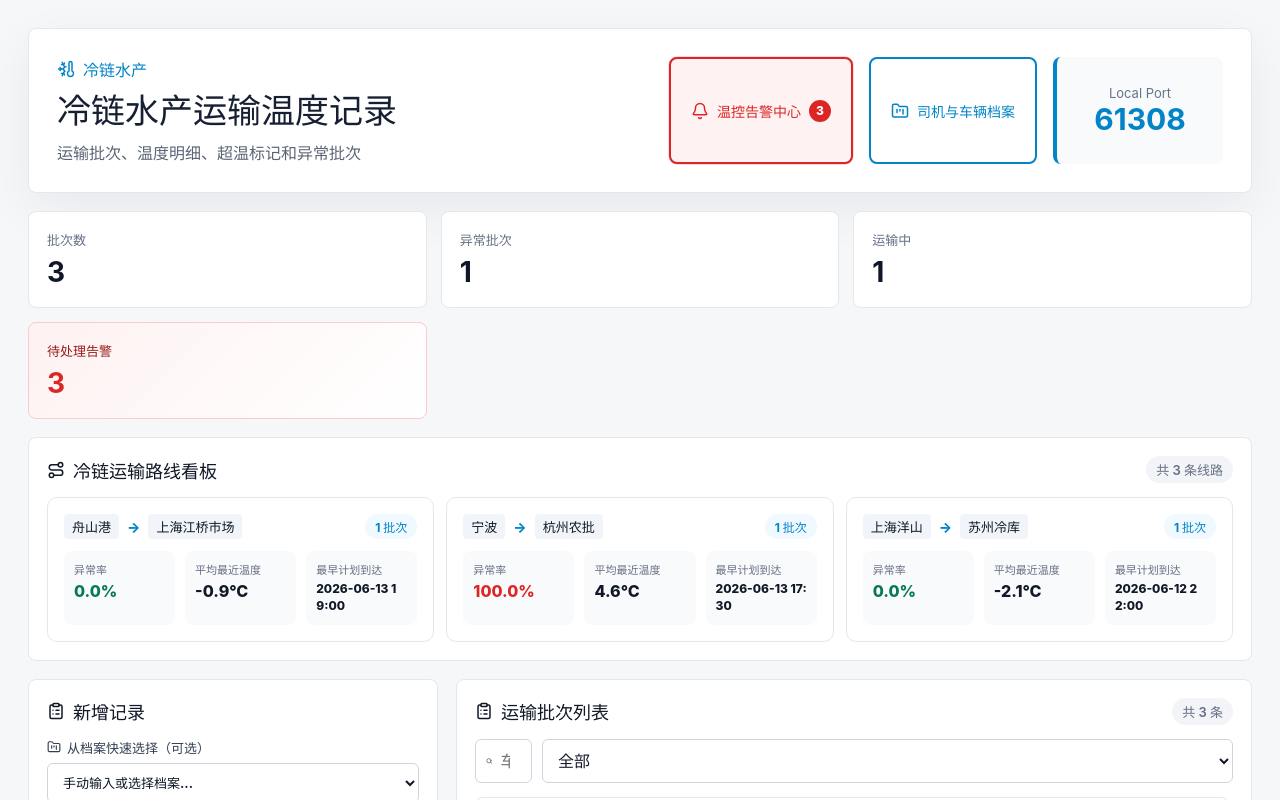
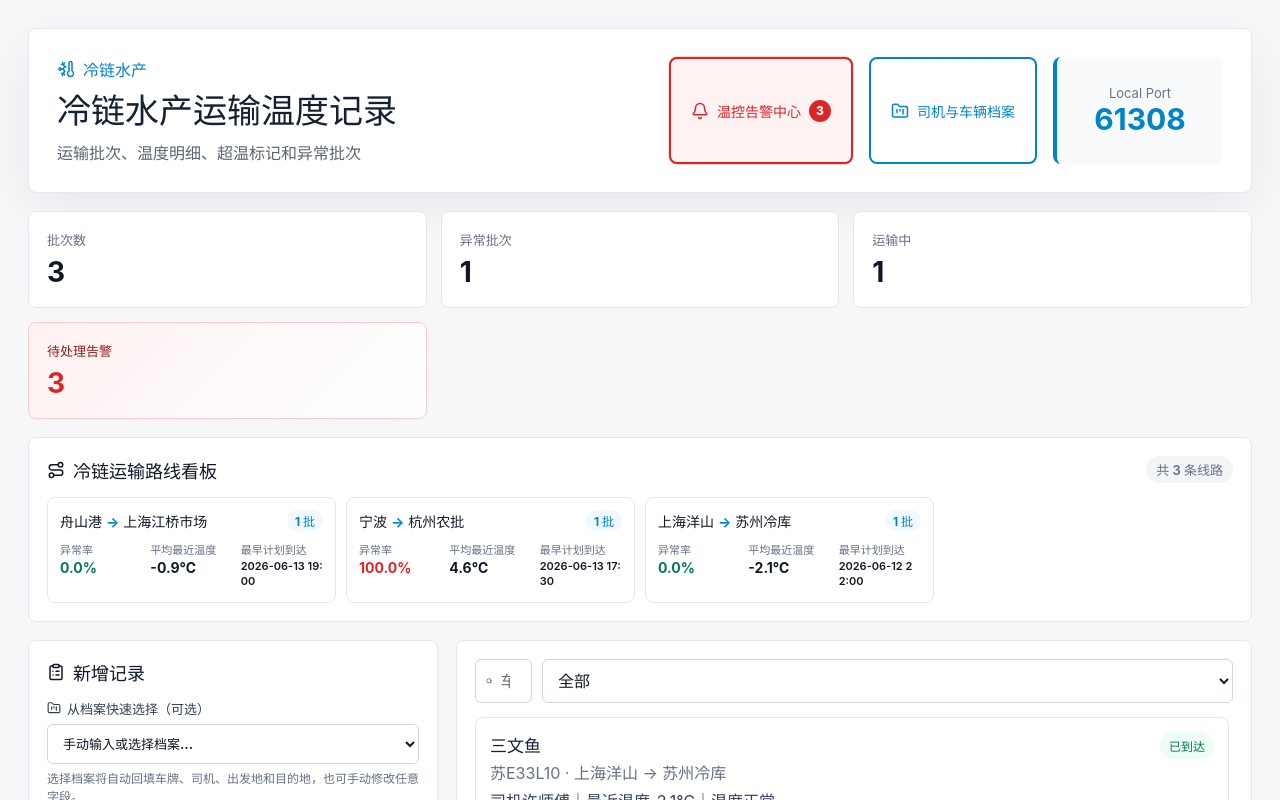
Before and after one commit to aliAjax/hxwl-61308-48eee3e, a React (Vite) app: page / in a window 1280 px wide. Shown: the top 800 px of the page. Built offline with nearby package versions, Linux system fonts and the light colour scheme.

Commit message:
.3436396082391580:552a9feb8a5b7c4da5342740d6d078e7_6a2d4186792c020995147ee1.6a2d5136792c0209951488e8.6a2d513644a815a554da4e65:Trae CN.T(2026/6/13 20:46:46)

```diff
--- a/src/App.css
+++ b/src/App.css
@@ -875,61 +875,47 @@ textarea { min-height: 76px; resize: vertical; }
 
 .route-board {
   display: grid;
-  grid-template-columns: repeat(auto-fill, minmax(320px, 1fr));
-  gap: 12px;
+  grid-template-columns: repeat(auto-fill, minmax(280px, 1fr));
+  gap: 10px;
 }
 
 .route-card {
   border: 1px solid #e5e7eb;
-  border-radius: 10px;
-  padding: 16px;
+  border-radius: 8px;
+  padding: 12px;
   background: #fff;
   cursor: pointer;
-  transition: all .16s;
-  position: relative;
+  transition: border-color .15s;
 }
 
 .route-card:hover {
   border-color: var(--accent);
-  box-shadow: 0 8px 24px rgba(15, 23, 42, .08);
-  transform: translateY(-1px);
 }
 
 .route-card.active {
   border-color: var(--accent);
   border-width: 2px;
-  background: linear-gradient(to right, #f0f9ff 0%, #ffffff 60%);
-  box-shadow: 0 4px 16px rgba(2, 132, 199, 0.15);
+  padding: 11px;
+  background: #f0f9ff;
 }
 
 .route-card-head {
   display: flex;
   justify-content: space-between;
   align-items: center;
-  gap: 12px;
-  margin-bottom: 12px;
+  gap: 10px;
+  margin-bottom: 10px;
 }
 
 .route-name {
-  display: flex;
-  align-items: center;
-  gap: 8px;
   font-weight: 700;
-  font-size: 15px;
+  font-size: 14px;
   color: #111827;
-}
-
-.route-from, .route-to {
-  padding: 3px 8px;
-  background: #f1f5f9;
-  border-radius: 4px;
-  font-size: 13px;
 }
 
 .route-arrow {
   color: var(--accent);
-  font-weight: 800;
-  font-size: 14px;
+  margin: 0 4px;
 }
 
 .route-batch-count {
@@ -937,35 +923,37 @@ textarea { min-height: 76px; resize: vertical; }
   font-weight: 700;
   color: var(--accent);
   background: #f0f9ff;
-  padding: 4px 10px;
+  padding: 2px 8px;
   border-radius: 999px;
+  flex-shrink: 0;
+}
+
+.route-card.active .route-batch-count {
+  background: #fff;
 }
 
 .route-card-stats {
   display: grid;
   grid-template-columns: repeat(3, minmax(0, 1fr));
-  gap: 10px;
+  gap: 8px;
 }
 
 .route-stat {
   display: flex;
   flex-direction: column;
-  gap: 4px;
-  padding: 10px;
-  background: #f9fafb;
-  border-radius: 8px;
+  gap: 2px;
 }
 
 .route-stat-label {
   font-size: 11px;
   color: #667085;
-  font-weight: 600;
+  font-weight: 500;
 }
 
 .route-stat-value {
-  font-size: 16px;
+  font-size: 14px;
   color: #111827;
-  font-weight: 800;
+  font-weight: 700;
 }
 
 .route-stat-value.abnormal {
@@ -977,74 +965,34 @@ textarea { min-height: 76px; resize: vertical; }
 }
 
 .route-stat-value.eta {
-  font-size: 12px;
+  font-size: 11px;
   line-height: 1.4;
   word-break: break-all;
+  font-weight: 600;
 }
 
 .clear-route-btn {
   margin-left: auto;
   display: inline-flex;
   align-items: center;
-  gap: 6px;
-  padding: 5px 12px;
-  border: 1px solid #dc2626;
-  background: #fef2f2;
-  color: #dc2626;
-  border-radius: 999px;
+  gap: 4px;
+  padding: 4px 10px;
+  border: 1px solid #d0d5dd;
+  background: #fff;
+  color: #344054;
+  border-radius: 6px;
   font-size: 12px;
-  font-weight: 700;
+  font-weight: 600;
   transition: all .15s;
 }
 
 .clear-route-btn:hover {
-  background: #dc2626;
-  color: #fff;
-}
-
-.route-filter-tag {
-  display: inline-flex;
-  align-items: center;
-  gap: 6px;
-  padding: 3px 6px 3px 10px;
-  background: var(--accent);
-  color: #fff;
-  border-radius: 999px;
-  font-size: 12px;
-  font-weight: 600;
-  margin-left: 8px;
-}
-
-.route-filter-tag button {
-  display: inline-flex;
-  align-items: center;
-  justify-content: center;
-  width: 18px;
-  height: 18px;
-  border: 0;
-  background: rgba(255, 255, 255, 0.2);
-  color: #fff;
-  border-radius: 999px;
-  padding: 0;
-  cursor: pointer;
-  transition: background .15s;
-}
-
-.route-filter-tag button:hover {
-  background: rgba(255, 255, 255, 0.35);
+  border-color: var(--accent);
+  color: var(--accent);
 }
 
 @media (max-width: 980px) {
   .route-board {
     grid-template-columns: 1fr;
   }
-  .route-card-stats {
-    grid-template-columns: repeat(3, minmax(0, 1fr));
-  }
 }
-
-@media (max-width: 620px) {
-  .route-card-stats {
-    grid-template-columns: 1fr;
-  }
-}
--- a/src/App.jsx
+++ b/src/App.jsx
@@ -899,12 +899,8 @@ function App() {
                 onClick={() => setSelectedRoute(selectedRoute === route.key ? null : route.key)}
               >
                 <div className="route-card-head">
-                  <div className="route-name">
-                    <span className="route-from">{route.from}</span>
-                    <span className="route-arrow">→</span>
-                    <span className="route-to">{route.to}</span>
-                  </div>
-                  <span className="route-batch-count">{route.count} 批次</span>
+                  <span className="route-name">{route.from}<span className="route-arrow">→</span>{route.to}</span>
+                  <span className="route-batch-count">{route.count} 批</span>
                 </div>
                 <div className="route-card-stats">
                   <div className="route-stat">
@@ -986,17 +982,6 @@ function App() {
         </form>
 
         <section className="panel list-panel">
-          <div className="panel-title">
-            <ClipboardList size={18} />
-            <h2>运输批次列表</h2>
-            {selectedRoute && (
-              <span className="route-filter-tag">
-                <Route size={12} />{selectedRoute}
-                <button type="button" onClick={() => setSelectedRoute(null)} title="清除筛选"><X size={12} /></button>
-              </span>
-            )}
-            <span className="archive-count">共 {filteredRecords.length} 条</span>
-          </div>
           <div className="toolbar">
             <div className="search">
               <Search size={16} />
```
